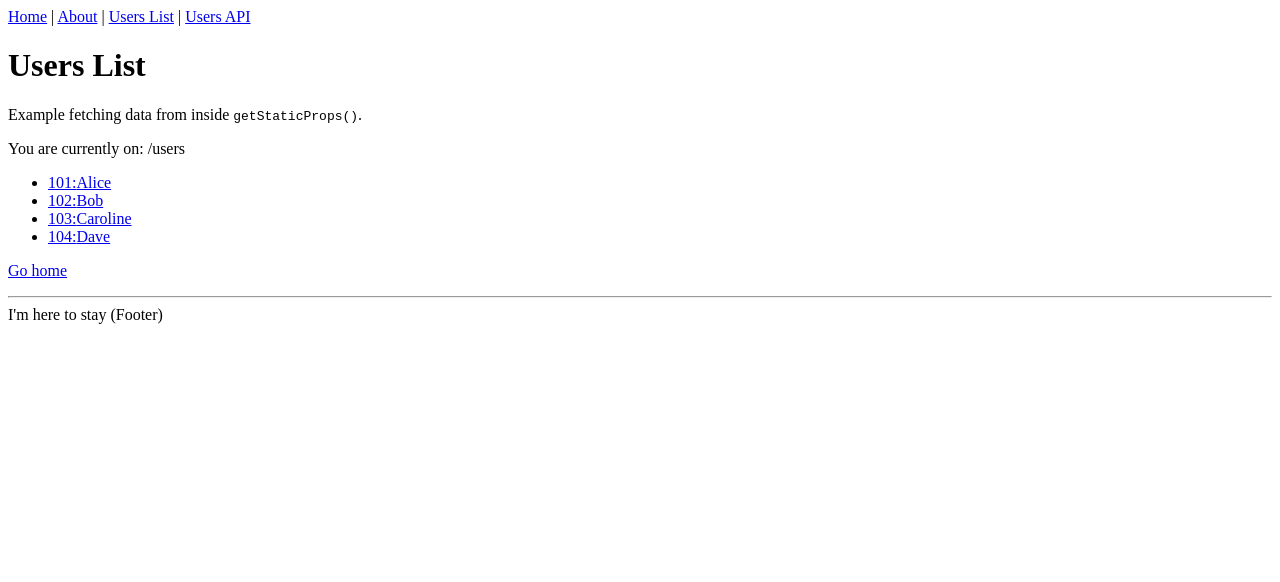
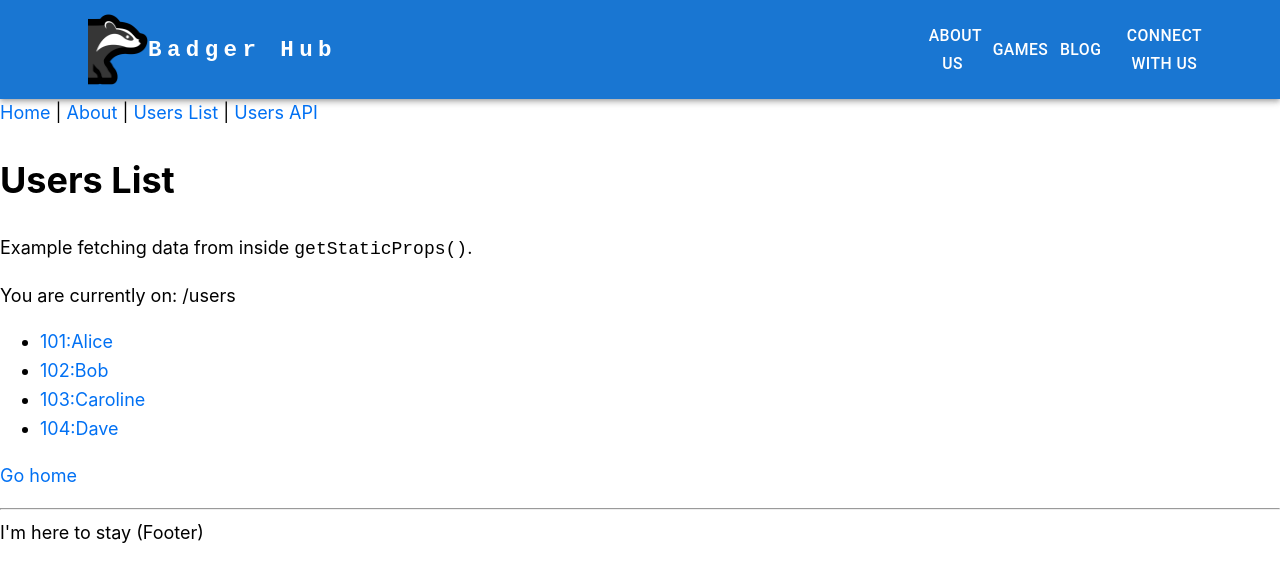
Before and after one commit to joeSzaf/badger-hub, a Next.js app: page /users in a window 1280 px wide. Shown: the top 582 px of the page. Built offline with nearby package versions, Linux system fonts and the light colour scheme.

Commit message:
scaffold and create app bar

```diff
--- /dev/null
+++ b/components/Header/Header.styles.tsx
@@ -0,0 +1,7 @@
+import styled from '@emotion/styled';
+
+export const HeaderWrapper = styled.header`
+  background-color: blue;
+`;
+
+export default HeaderWrapper;
--- /dev/null
+++ b/components/Header/Header.tsx
@@ -0,0 +1,168 @@
+import { useState } from 'react';
+import { Typography } from '@mui/material';
+import AppBar from '@mui/material/AppBar';
+import HeaderWrapper from './Header.styles';
+import Box from '@mui/material/Box';
+import Toolbar from '@mui/material/Toolbar';
+import IconButton from '@mui/material/IconButton';
+import Menu from '@mui/material/Menu';
+import MenuIcon from '@mui/icons-material/Menu';
+import Container from '@mui/material/Container';
+import Avatar from '@mui/material/Avatar';
+import Button from '@mui/material/Button';
+import Tooltip from '@mui/material/Tooltip';
+import MenuItem from '@mui/material/MenuItem';
+import AdbIcon from '@mui/icons-material/Adb';
+import Image from 'next/image';
+import BadgerHubLogo from '../../public/images/badgerHubLogo.png';
+
+const pages = ['About us', 'Games', 'Blog', 'Connect with us'];
+
+const Header = () => {
+  const [anchorElNav, setAnchorElNav] = useState<null | HTMLElement>(null);
+  const [anchorElUser, setAnchorElUser] = useState<null | HTMLElement>(null);
+
+  const handleOpenNavMenu = (event: React.MouseEvent<HTMLElement>) => {
+    setAnchorElNav(event.currentTarget);
+  };
+  const handleOpenUserMenu = (event: React.MouseEvent<HTMLElement>) => {
+    setAnchorElUser(event.currentTarget);
+  };
+
+  const handleCloseNavMenu = () => {
+    setAnchorElNav(null);
+  };
+
+  const handleCloseUserMenu = () => {
+    setAnchorElUser(null);
+  };
+
+  return (
+    <HeaderWrapper>
+      <AppBar position='static'>
+        <Container maxWidth='lg'>
+          <Toolbar disableGutters>
+            <Container
+              sx={{ display: { xs: 'none', md: 'flex' }, alignItems: 'center' }}
+            >
+              <Image
+                alt='Badger Hub logo'
+                src={BadgerHubLogo}
+                width={60}
+                height={72}
+              />
+              <Typography
+                variant='h6'
+                noWrap
+                component='a'
+                href='/'
+                sx={{
+                  mr: 2,
+                  display: { xs: 'none', md: 'flex' },
+                  fontFamily: 'monospace',
+                  fontWeight: 700,
+                  letterSpacing: '.3rem',
+                  color: 'inherit',
+                  textDecoration: 'none',
+                }}
+              >
+                Badger Hub
+              </Typography>
+            </Container>
+
+            <Box
+              sx={{
+                flexGrow: 1,
+                display: { xs: 'flex', md: 'none' },
+                justifyContent: 'space-between',
+              }}
+            >
+              <Box
+                sx={{
+                  display: {
+                    xs: 'flex',
+                    md: 'none',
+                    alignItems: 'center',
+                  },
+                }}
+              >
+                <Image
+                  alt='Badger Hub logo'
+                  src={BadgerHubLogo}
+                  width={60}
+                  height={72}
+                />
+                <Typography
+                  variant='h5'
+                  noWrap
+                  component='a'
+                  href=''
+                  sx={{
+                    mr: 2,
+                    display: { xs: 'flex', md: 'none' },
+                    flexGrow: 1,
+                    fontFamily: 'monospace',
+                    fontWeight: 700,
+                    letterSpacing: '.3rem',
+                    color: 'inherit',
+                    textDecoration: 'none',
+                  }}
+                >
+                  Badger Hub
+                </Typography>
+              </Box>
+              <IconButton
+                size='large'
+                aria-label='account of current user'
+                aria-controls='menu-appbar'
+                aria-haspopup='true'
+                onClick={handleOpenNavMenu}
+                color='inherit'
+              >
+                <MenuIcon />
+              </IconButton>
+              <Menu
+                id='menu-appbar'
+                anchorEl={anchorElNav}
+                anchorOrigin={{
+                  vertical: 'bottom',
+                  horizontal: 'left',
+                }}
+                keepMounted
+                transformOrigin={{
+                  vertical: 'top',
+                  horizontal: 'left',
+                }}
+                open={Boolean(anchorElNav)}
+                onClose={handleCloseNavMenu}
+                sx={{
+                  display: { xs: 'block', md: 'none' },
+                }}
+              >
+                {pages.map((page) => (
+                  <MenuItem key={page} onClick={handleCloseNavMenu}>
+                    <Typography textAlign='center'>{page}</Typography>
+                  </MenuItem>
+                ))}
+              </Menu>
+            </Box>
+
+            <Box sx={{ flexGrow: 1, display: { xs: 'none', md: 'flex' } }}>
+              {pages.map((page) => (
+                <Button
+                  key={page}
+                  onClick={handleCloseNavMenu}
+                  sx={{ my: 2, color: 'white', display: 'block' }}
+                >
+                  {page}
+                </Button>
+              ))}
+            </Box>
+          </Toolbar>
+        </Container>
+      </AppBar>
+    </HeaderWrapper>
+  );
+};
+
+export default Header;
--- a/components/Layout.tsx
+++ /dev/null
@@ -1,32 +0,0 @@
-import React, { ReactNode } from 'react'
-import Link from 'next/link'
-import Head from 'next/head'
-
-type Props = {
-  children?: ReactNode
-  title?: string
-}
-
-const Layout = ({ children, title = 'This is the default title' }: Props) => (
-  <div>
-    <Head>
-      <title>{title}</title>
-      <meta charSet="utf-8" />
-      <meta name="viewport" content="initial-scale=1.0, width=device-width" />
-    </Head>
-    <header>
-      <nav>
-        <Link href="/">Home</Link> | <Link href="/about">About</Link> |{' '}
-        <Link href="/users">Users List</Link> |{' '}
-        <a href="/api/users">Users API</a>
-      </nav>
-    </header>
-    {children}
-    <footer>
-      <hr />
-      <span>I'm here to stay (Footer)</span>
-    </footer>
-  </div>
-)
-
-export default Layout
--- /dev/null
+++ b/components/Layout/Layout.tsx
@@ -0,0 +1,34 @@
+import React, { ReactNode } from 'react';
+import Link from 'next/link';
+import Head from 'next/head';
+import Header from '../Header/Header';
+
+type Props = {
+  children?: ReactNode;
+  title?: string;
+};
+
+const Layout = ({ children, title = 'This is the default title' }: Props) => (
+  <div>
+    <Head>
+      <title>{title}</title>
+      <meta charSet='utf-8' />
+      <meta name='viewport' content='initial-scale=1.0, width=device-width' />
+    </Head>
+    <Header></Header>
+    <header>
+      <nav>
+        <Link href='/'>Home</Link> | <Link href='/about'>About</Link> |{' '}
+        <Link href='/users'>Users List</Link> |{' '}
+        <a href='/api/users'>Users API</a>
+      </nav>
+    </header>
+    {children}
+    <footer>
+      <hr />
+      <span>I'm here to stay (Footer)</span>
+    </footer>
+  </div>
+);
+
+export default Layout;
--- /dev/null
+++ b/components/_Pages/LandingPage/LandingPage.tsx
@@ -0,0 +1,5 @@
+const LandingPage = () => {
+  return <div>Landing Page</div>;
+};
+
+export default LandingPage;
--- a/package.json
+++ b/package.json
@@ -9,7 +9,9 @@
   "dependencies": {
     "@emotion/react": "^11.10.6",
     "@emotion/styled": "^11.10.6",
+    "@mui/icons-material": "^5.11.11",
     "@mui/joy": "^5.0.0-alpha.69",
+    "@mui/material": "^5.11.11",
     "next": "latest",
     "react": "^18.2.0",
     "react-dom": "^18.2.0"
--- /dev/null
+++ b/pages/_app.tsx
@@ -0,0 +1,5 @@
+import '../styles/global.css';
+
+export default function App({ Component, pageProps }) {
+  return <Component {...pageProps} />;
+}
--- /dev/null
+++ b/styles/global.css
@@ -0,0 +1,27 @@
+html,
+body {
+  padding: 0;
+  margin: 0;
+  font-family: -apple-system, BlinkMacSystemFont, Segoe UI, Roboto, Oxygen,
+    Ubuntu, Cantarell, Fira Sans, Droid Sans, Helvetica Neue, sans-serif;
+  line-height: 1.6;
+  font-size: 18px;
+}
+
+* {
+  box-sizing: border-box;
+}
+
+a {
+  color: #0070f3;
+  text-decoration: none;
+}
+
+a:hover {
+  text-decoration: underline;
+}
+
+img {
+  max-width: 100%;
+  display: block;
+}
```
Also changed, not shown: pages/about.tsx (+6 -6 lines), pages/index.tsx (+7 -9 lines), pages/users/[id].tsx (+21 -21 lines), pages/users/index.tsx (+15 -15 lines), public/images/BadgerHubLogo.png (added), 1 other file (tests, documents, lock files or other folders).
